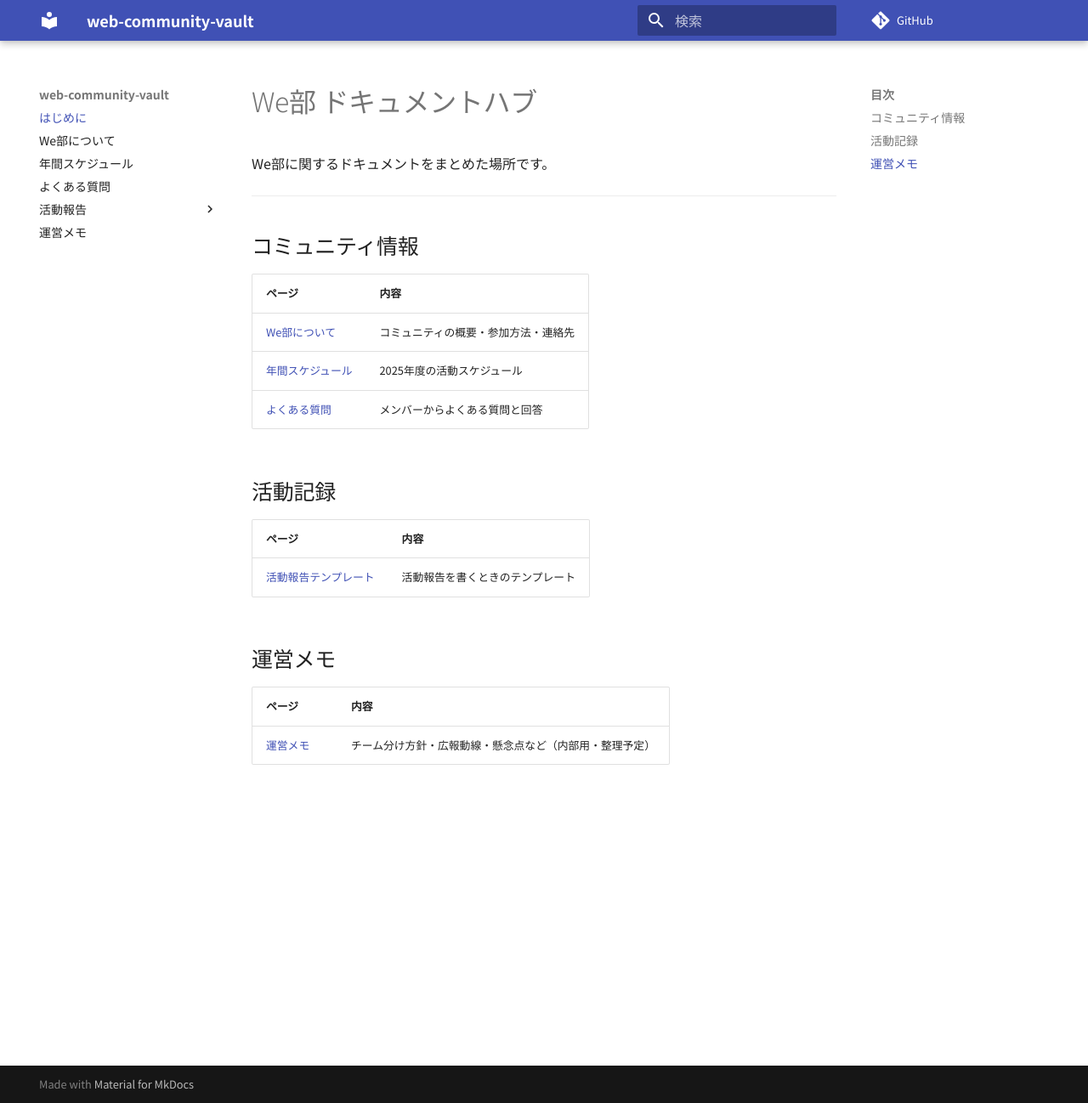
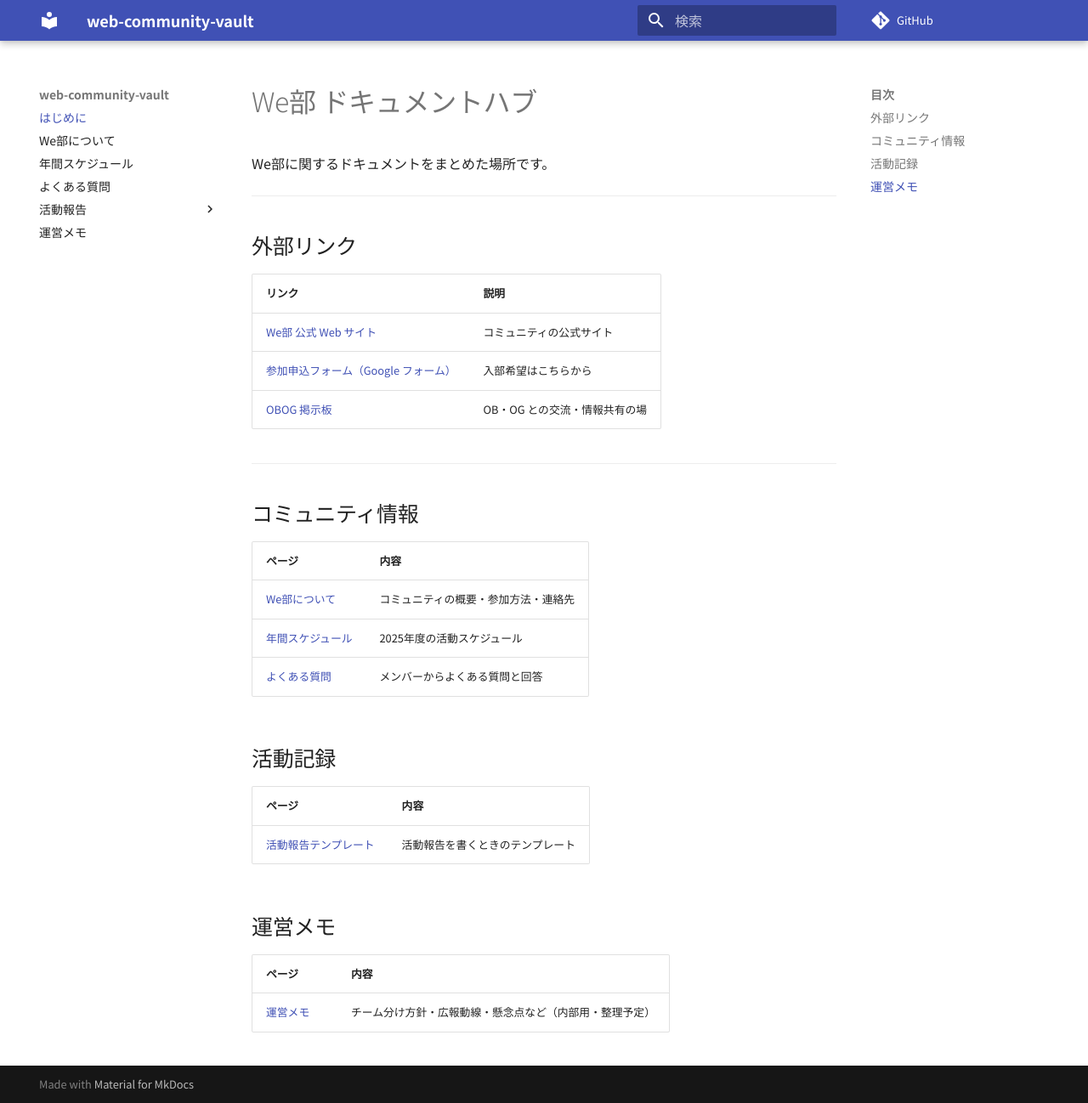
Before and after one commit to Webu-Kobedenshi/web-community-vault, an MkDocs documentation site: the page built from docs/index.md, in a window 1280 px wide and 1298 px high. Shown: the whole window at 85% size. Built offline with MkDocs 1.6.1 and Material for MkDocs 9.7.7, drawn with Linux system fonts in a browser that asks for light colours; comment, search, counter and statistics services are not loaded.

Commit message:
外部リンク

```diff
--- a/docs/about.md
+++ b/docs/about.md
@@ -19,7 +19,7 @@ IT 学科の主に 1・2 年生を対象に、チーム制作を通じてエン
 ## 参加方法
 
 [公式 Web サイト](https://v0-ai-beta-khaki.vercel.app/)の Google フォームから参加希望を送ってください。
-詳しくはソフト4の **橋本リオン** または **鳩順一** に声をかけてください。
+詳しくはソフト4の **橋本りおん** または **服部潤一** に声をかけてください。
 
 ## 連絡・情報発信
 
--- a/docs/index.md
+++ b/docs/index.md
@@ -1,6 +1,16 @@
 # We部 ドキュメントハブ
 
 We部に関するドキュメントをまとめた場所です。
+
+---
+
+## 外部リンク
+
+| リンク | 説明 |
+|--------|------|
+| [We部 公式 Web サイト](https://v0-ai-beta-khaki.vercel.app/) | コミュニティの公式サイト |
+| [参加申込フォーム（Google フォーム）](https://docs.google.com/forms/d/e/1FAIpQLSe7OkkLIouK8q6D9doWbvVApyKHpb9BIXULKz_I_i94VBfIsQ/viewform) | 入部希望はこちらから  |
+| [OBOG 掲示板](https://webu-portal-web.vercel.app/) | OB・OG との交流・情報共有の場 |
 
 ---
 
```
